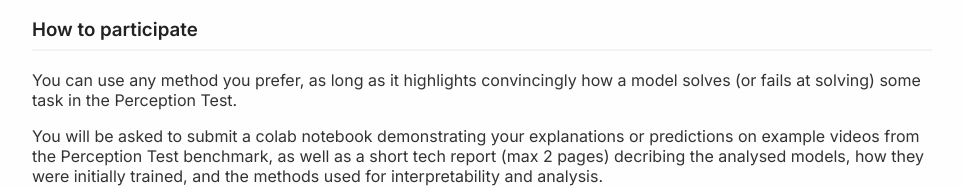
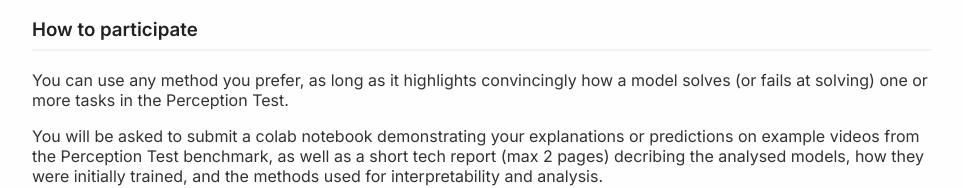
Before and after one commit to perception-test-challenge/perception-test-challenge.github.io, a plain HTML site: page interpretability.html in a window 1280 px wide. Shown: the part 772-960 px from the top of the page, without its empty margins (158-1121 px from the left). Drawn offline with Linux system fonts and the light colour scheme.

Commit message:
Update interpretability.html

```diff
--- a/interpretability.html
+++ b/interpretability.html
@@ -123,7 +123,7 @@
           Methods can be varied in nature, i.e. behavioral/black-box, mechanistic, or simply visualizations that explain why a model succeeds or fails at one or more Perception Test tasks.</p>
 
          <h3>How to participate</h3>
-          <p>You can use any method you prefer, as long as it highlights convincingly how a model solves (or fails at solving) some task in the Perception Test.</p>
+          <p>You can use any method you prefer, as long as it highlights convincingly how a model solves (or fails at solving) one or more tasks in the Perception Test.</p>
           <p>You will be asked to submit a colab notebook demonstrating your explanations or predictions on example videos from the Perception Test benchmark, as well as a short tech report (max 2 pages) decribing the analysed models, how they were initially trained, and the methods used for interpretability and analysis.</p>
         <p>Bonus points for works that leverage the different types of annotations in the Perception Test to design quantitative explainability methods, e.g. show correlations between saliency / attention maps produced when answering videoQAs and ground truth object tracks.</p>
     </div>
```
